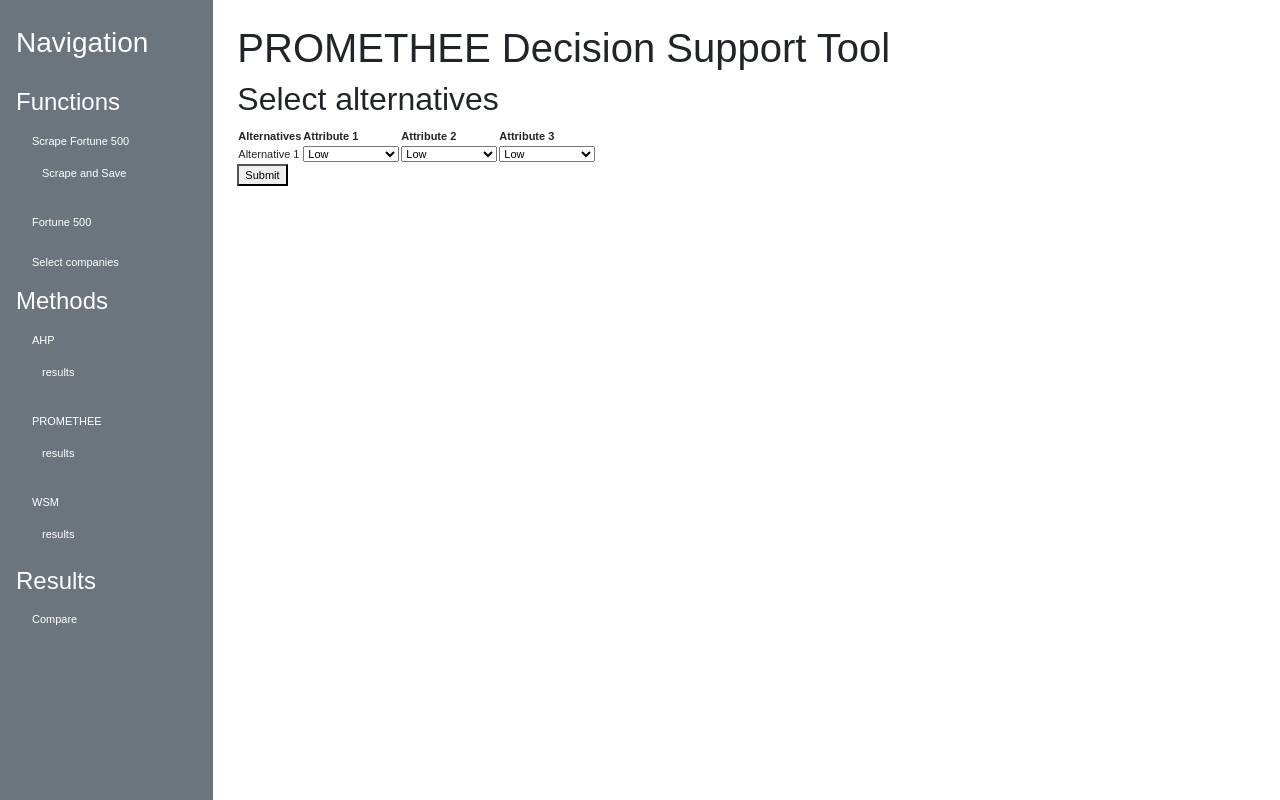
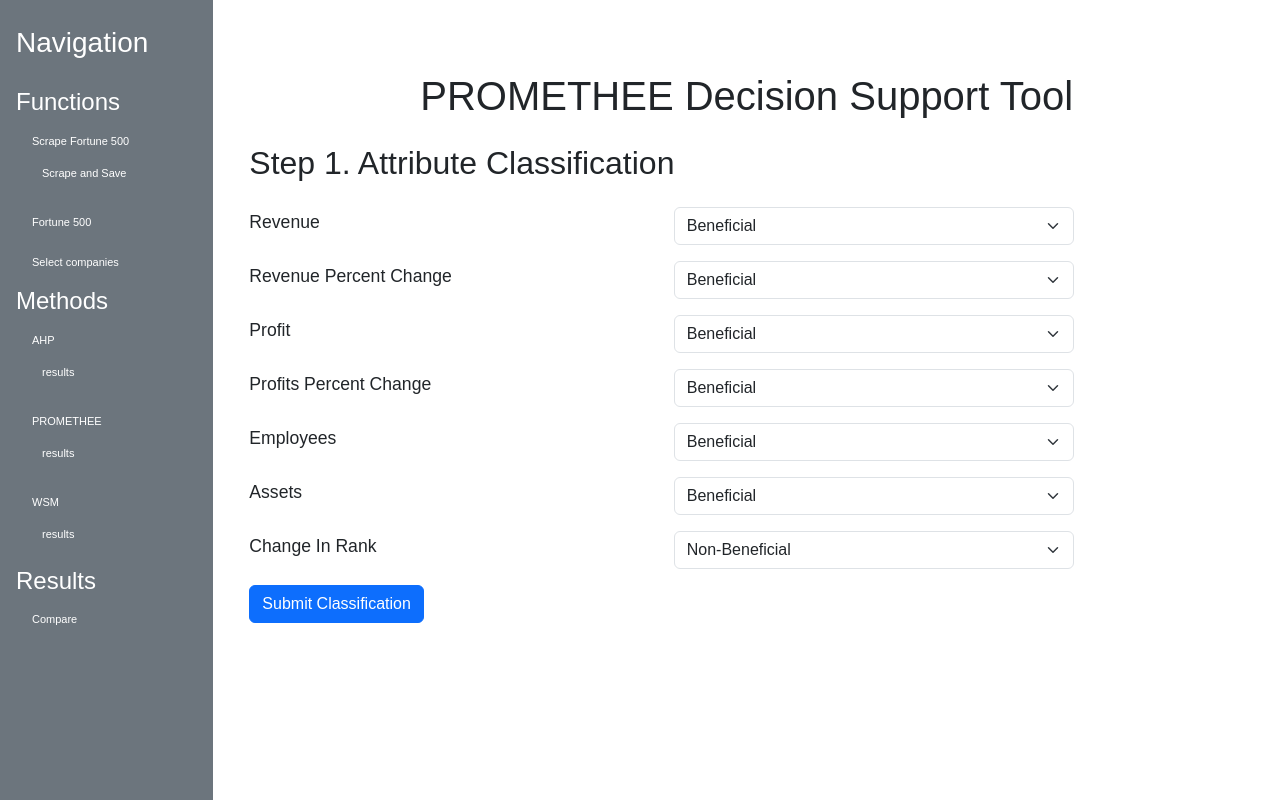
Before and after one commit to gregorgr/mcda_calculation_project, a Flask app: page /promethee in a window 1280 px wide. Shown: the part 62-862 px from the top of the page. Run offline with Flask 3, Linux system fonts and the light colour scheme.

Commit message:
promethee prvi 4je koraki

```diff
--- a/app/app.py
+++ b/app/app.py
@@ -40,10 +40,86 @@
 
     group = request.args.get('group', 'A')  # Default group "A" if not provided
     #Render the main page for the PROMETHEE method.
+    attributes = {
+        'revenue': 'beneficial',
+        'revenue_percent_change': 'beneficial',
+        'profit': 'beneficial',
+        'profits_percent_change': 'beneficial',
+        'employees': 'beneficial',
+        'assets': 'beneficial',
+        'change_in_rank': 'non-beneficial'
+    }
+
+    # Normalize decision matrix
+    #normalized_matrix = classify_and_normalize(decision_matrix, attributes)
+    #print("Normalized Matrix:\n", normalized_matrix)
+    # Calculate difference matrix
+    #difference_matrix = calculate_difference_matrix(normalized_matrix)
+    #print("Difference Matrix:\n", difference_matrix)
 
     # Render the template specific for PROMETHEE
-    return render_template('methods/promethee-main.html')
+    return render_template('methods/promethee-classify.html', attributes=attributes, group=group)
 
+
+@app.route('/promethee/classify', methods=['POST'])
+def classify_attributes():
+
+    group = request.form.get('group')  # Retrieve the group
+    attributes = {
+        'revenue': request.form.get('revenue'),
+        'revenue_percent_change': request.form.get('revenue_percent_change'),
+        'profit': request.form.get('profit'),
+        'profits_percent_change': request.form.get('profits_percent_change'),
+        'employees': request.form.get('employees'),
+        'assets': request.form.get('assets'),
+        'change_in_rank': request.form.get('change_in_rank')
+    }
+    # Save or use attributes for normalization
+    #return redirect('/promethee')
+        # Log the updated classifications (can be replaced with saving to a database or file)
+    print(f"Group: {group}, Attributes: {attributes}")
+
+        # Normalize decision matrix
+    normalized_matrix = classify_and_normalize(decision_matrix, attributes)
+    print("Normalized Matrix:\n", normalized_matrix)
+    # Calculate difference matrix
+    difference_matrix = calculate_difference_matrix(normalized_matrix)
+    print("Difference Matrix:\n", difference_matrix)
+    #return render_template('methods/promethee-main.html')
+    # Redirect to the next step in PROMETHEE
+    # return redirect('/promethee/next')
+    return redirect('/promethee')  # Replace '/promethee/next' with the next step
+
+@app.route('/promethee/parameters', methods=['GET', 'POST'])
+def promethee_parameters():
+    group = request.args.get('group', 'A')  # Default group "A"
+
+    # Prednastavljene uteži in preferenčne funkcije
+    attributes = {
+        'revenue': {'weight': 0.2, 'preference': 'linear'},
+        'revenue_percent_change': {'weight': 0.2, 'preference': 'linear'},
+        'profit': {'weight': 0.2, 'preference': 'linear'},
+        'profits_percent_change': {'weight': 0.1, 'preference': 'linear'},
+        'employees': {'weight': 0.1, 'preference': 'linear'},
+        'assets': {'weight': 0.1, 'preference': 'linear'},
+        'change_in_rank': {'weight': 0.1, 'preference': 'threshold'}
+    }
+
+    if request.method == 'POST':
+        # Obdelava posodobljenih uteži in preferenc
+        for attr in attributes.keys():
+            attributes[attr]['weight'] = float(request.form.get(f'{attr}_weight', attributes[attr]['weight']))
+            attributes[attr]['preference'] = request.form.get(f'{attr}_preference', attributes[attr]['preference'])
+
+        # Debug: Prikaz posodobljenih parametrov
+        print("Updated attributes:", attributes)
+
+        # Ponovni izračun PROMETHEE (vključite svojo funkcijo za izračun)
+        # results = calculate_promethee(group, attributes)
+
+        return redirect('/promethee/results')  # Replace with the results page
+
+    return render_template('methods/promethee-parameters.html', attributes=attributes, group=group)
 
 @app.route('/companies')
 def companies_table():
--- a/app/static/css/style.css
+++ b/app/static/css/style.css
@@ -46,7 +46,9 @@
 
 }
 
-
+.distinct-label .form-label{
+    font-size: 1.1rem;
+}
 
    @keyframes logo-spin {
      from {
--- /dev/null
+++ b/app/templates/methods/promethee-classify.html
@@ -0,0 +1,33 @@
+{% extends "base.html" %}
+
+{% block content %}
+<div class="container mt-5">
+    <h1 class="mb-4 text-center">PROMETHEE Decision Support Tool</h1>
+
+    <h2 class="mb-4 text-left">Step 1. Attribute Classification</h2>
+    <form method="POST" action="/promethee/classify">
+        <!-- Hidden input for group -->
+        <input type="hidden" name="group" value="{{ group }}">
+
+        <!-- Dynamic attribute classification -->
+        {% for attribute, classification in attributes.items() %}
+        <div class="row align-items-center mb-3">
+            <div class="col-md-5 distinct-label">
+                <label for="{{ attribute }}" class="form-label">{{ attribute.replace('_', ' ').title() }}</label>
+            </div>
+            <div class="col-md-5">
+                <select name="{{ attribute }}" id="{{ attribute }}" class="form-select">
+                    <option value="beneficial" {% if classification == 'beneficial' %}selected{% endif %}>Beneficial</option>
+                    <option value="non-beneficial" {% if classification == 'non-beneficial' %}selected{% endif %}>Non-Beneficial</option>
+                </select>
+            </div>
+        </div>
+        {% endfor %}
+
+        <div class="">
+            <button type="submit" class="btn btn-primary">Submit Classification</button>
+        </div>
+    </form>
+</div>
+<script src="https://cdn.jsdelivr.net/npm/bootstrap@5.3.0/dist/js/bootstrap.bundle.min.js"></script>
+{% endblock %}
--- a/app/templates/methods/promethee-main.html
+++ b/app/templates/methods/promethee-main.html
@@ -3,47 +3,5 @@
 {% block content %}
     <h1>PROMETHEE Decision Support Tool</h1>
 
-    <h2>Select alternatives</h2>
-    <form action="/promethee/process" method="post">
-        <table>
-            <tr>
-                <th>Alternatives</th>
-                <th>Attribute 1</th>
-                <th>Attribute 2</th>
-                <th>Attribute 3</th>
-            </tr>
-            <tr>
-                <td>Alternative 1</td>
-                <td>
-                    <select name="alt1_attr1">
-                        <option value="Low">Low</option>
-                        <option value="Below Average">Below Average</option>
-                        <option value="Average">Average</option>
-                        <option value="Good">Good</option>
-                        <option value="Excellent">Excellent</option>
-                    </select>
-                </td>
-                <td>
-                    <select name="alt1_attr2">
-                        <option value="Low">Low</option>
-                        <option value="Below Average">Below Average</option>
-                        <option value="Average">Average</option>
-                        <option value="Good">Good</option>
-                        <option value="Excellent">Excellent</option>
-                    </select>
-                </td>
-                <td>
-                    <select name="alt1_attr3">
-                        <option value="Low">Low</option>
-                        <option value="Below Average">Below Average</option>
-                        <option value="Average">Average</option>
-                        <option value="Good">Good</option>
-                        <option value="Excellent">Excellent</option>
-                    </select>
-                </td>
-            </tr>
-            <!-- Repeat for other alternatives -->
-        </table>
-        <button type="submit">Submit</button>
-    </form>
-    {% endblock %}
+
+{% endblock %}
```
Also changed, not shown: app/methods/promethee/promethee.py (+54 -0 lines), app/templates/methods/promethee-parameters.html (added, +39 -0 lines).
